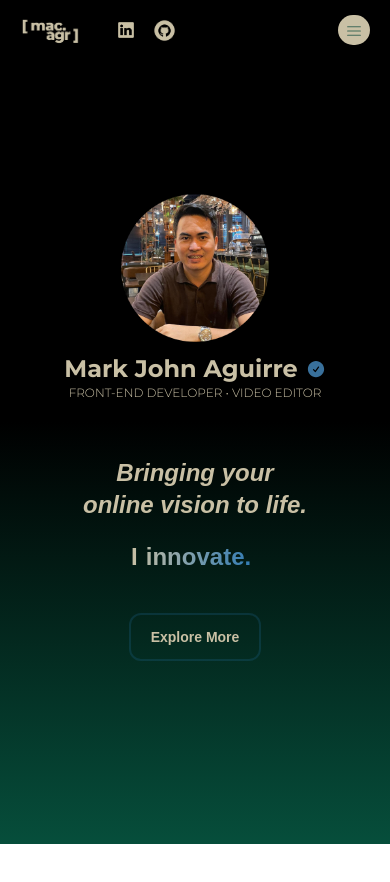
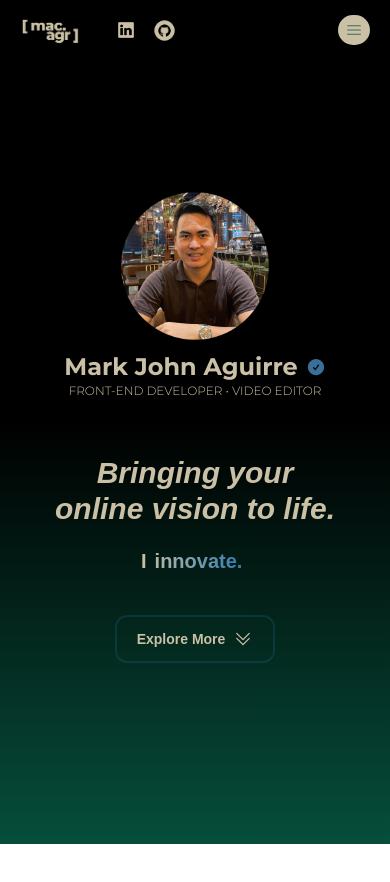
Before and after one commit to aguirremac/portfolio, a React (Vite) app: page / in a window 390 px wide. Shown: the top 882 px of the page. Built offline with nearby package versions, Linux system fonts and the light colour scheme.

Commit message:
fix issues with responsiveness

```diff
--- a/package.json
+++ b/package.json
@@ -10,6 +10,7 @@
   },
   "dependencies": {
     "@heroicons/react": "^2.0.16",
+    "@react-icons/all-files": "^4.1.0",
     "framer-motion": "^9.0.7",
     "react": "^18.2.0",
     "react-anchor-link-smooth-scroll": "^1.0.12",
--- a/src/components/home/Home.tsx
+++ b/src/components/home/Home.tsx
@@ -1,38 +1,49 @@
 import { NavOptions } from "../../shared/types";
 import useMediaQuery from "../../hooks/useMediaQuery";
 import TypewriterComponent from "typewriter-effect";
-import { CheckCircleIcon } from "@heroicons/react/24/solid";
-
-
+import {
+  CheckCircleIcon,
+  ChevronDoubleDownIcon,
+} from "@heroicons/react/24/solid";
+import AnchorLink from "react-anchor-link-smooth-scroll";
 
 type Props = {
   setSelectedPage: (value: NavOptions) => void;
 };
 
 const Home = ({ setSelectedPage }: Props) => {
-
   const isAboveMediumScreen = useMediaQuery("(min-width:1060px)");
 
-
   return (
-    <section className={`mx-auto  w-full md:w-5/6  h-screen flex  ${isAboveMediumScreen ? 'gap-20' : 'flex-col  '} items-center justify-center `}>
-
+    <section
+      className={`mx-auto flex items-center h-screen justify-center  w-full md:w-5/6 md:gap-10  ${
+        isAboveMediumScreen ? "xl:gap-20 " : "flex-col"
+      } `}
+    >
       {/* LEFT SECTION */}
 
-    <div className="text-[#C9C0A5] md:h-[35%] md:p-10 rounded-xl bg-black/20 flex flex-col items-center justify-center md:justify-center font-mont">
-    <img className="h-[170px] md:h-[200px]" src="\assets\profile.png" alt="profile-photo" />
-    <p className="flex gap-2 items-center justify-center text-2xl md:text-4xl font-bold">Mark John Aguirre <CheckCircleIcon className="text-[#39709B] h-[20px] md:h-[30px]" /></p>
-    <p className="font-light text-xs md:text-lg ">FRONT-END DEVELOPER  •  VIDEO EDITOR</p>
+      <div className="flex xl:basis-2/5 flex-col items-center justify-center rounded-xl bg-black/20 font-mont text-[#C9C0A5] md:min-h-[35%]  md:p-10">
+        <img
+          className="h-[170px] md:h-[200px]"
+          src="\assets\profile.png"
+          alt="profile-photo"
+        />
+        <p className="flex items-center justify-center gap-2 text-2xl font-bold md:text-2xl lg:4xl">
+          Mark John Aguirre{" "}
+          <CheckCircleIcon className="h-[20px] text-[#39709B] md:h-[30px]" />
+        </p>
+        <p className="text-xs font-light md:text-lg ">
+          FRONT-END DEVELOPER • VIDEO EDITOR
+        </p>
       </div>
 
-
       {/* RIGHT SECTION */}
-      <div className="md:h-screen flex flex-col items-center md:items-start justify-start md:justify-center px-5 mt-14">
-        <p className="flex flex-col items-center md:items-start justify-center text-2xl italic sm:text-7xl text-[#C9C0A5]">
+      <div className={`mt-14 flex xl:basis-3/5 flex-col ${isAboveMediumScreen ? 'items-start' : 'items-center'}  justify-start px-5   md:justify-center`}>
+        <p className="flex flex-col  items-center justify-center  italic text-[#C9C0A5] text-3xl md:text-4xl lg:text-5xl xl:text-7xl lg:items-start">
           Bringing your
-          <span>online vision to life.</span>
+          <span className="text-start lg:text-4xl xl:text-6xl">online vision to life.</span>
         </p>
-        <div className="mt-5 flex gap-2 bg-gradient-to-r from-[#C9C0A5] to-[#2877b5] bg-clip-text text-2xl font-bold text-transparent md:text-5xl">
+        <div className="mt-5 flex gap-2 bg-gradient-to-r from-[#C9C0A5] to-[#2877b5] bg-clip-text text-xl md:text-2xl lg:text-3xl xl:text-5xl font-bold text-transparent">
           I
           <TypewriterComponent
             options={{
@@ -42,22 +53,19 @@ const Home = ({ setSelectedPage }: Props) => {
             }}
           />
         </div>
-      <div className="flex justify-center md:justify-end w-full ">
-      <button className={`mt-10 flex  gap-2 rounded-xl border-2 border-[#2877b5]/20 text-[#C9C0A5] py-3 px-5 text-sm transition duration-100 ease-in-out hover:bg-gradient-to-r hover:from-[#1C1F1B] hover:to-[#2877b5] hover:border-[#1C1F1B]  cursor-pointer  hover:text-[#c9c0a5] active:scale-110 `}
-            >Explore More
-    </button>
+        <div className={`flex w-full ${isAboveMediumScreen ? "justify-end" : "justify-center"} `}>
+          <AnchorLink
+          onClick={()=>setSelectedPage(NavOptions.About)}
+          href={`${NavOptions.About}`}
+            className={`mt-10 flex  cursor-pointer gap-2 rounded-xl border-2 border-[#2877b5]/20 py-3 px-5 text-sm text-[#C9C0A5] transition duration-100 ease-in-out hover:border-[#1C1F1B] hover:bg-gradient-to-r hover:from-[#1C1F1B]  hover:to-[#2877b5]  hover:text-[#c9c0a5] active:scale-110 `}
+          >
+            Explore More
+            <ChevronDoubleDownIcon className="h-[20px]" />
+          </AnchorLink>
         </div>
       </div>
 
-    <div className="h-screen w-full bg-red absolute top-[100%]">
-
-    </div>
-
-
-
-
-
-
+      <div className="bg-red absolute top-[100%] h-screen w-full"></div>
     </section>
   );
 };
--- a/src/components/nav/Navbar.tsx
+++ b/src/components/nav/Navbar.tsx
@@ -87,13 +87,13 @@ const Navbar = ({ isTopOfPage, selectedPage, setSelectedPage }: Props) => {
         ) : (
           <div
             onClick={() => setShowSidebar(!showSidebar)}
-            className={`flex h-[30px] md:h-[40px] cursor-pointer  rounded-full p-2 ${
+            className={`flex items-center h-[30px] w-auto md:h-[40px] cursor-pointer font-bold  rounded-full p-[8px] md:p-3 ${
               isTopOfPage
                 ? "bg-[#C9C0A5] text-[#416A59]"
                 : "bg-[#416A59] text-[#C9C0A5]"
             }`}
           >
-            <RxHamburgerMenu />
+            <RxHamburgerMenu className="h-[20px]" />
           </div>
         )}
 
```
Also changed, not shown: 1 other file (tests, documents, lock files or other folders). Lines whose indentation alone changed are shown as unchanged.
